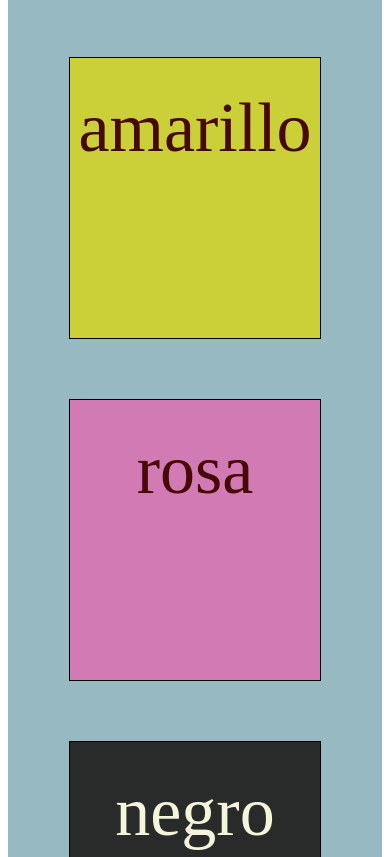
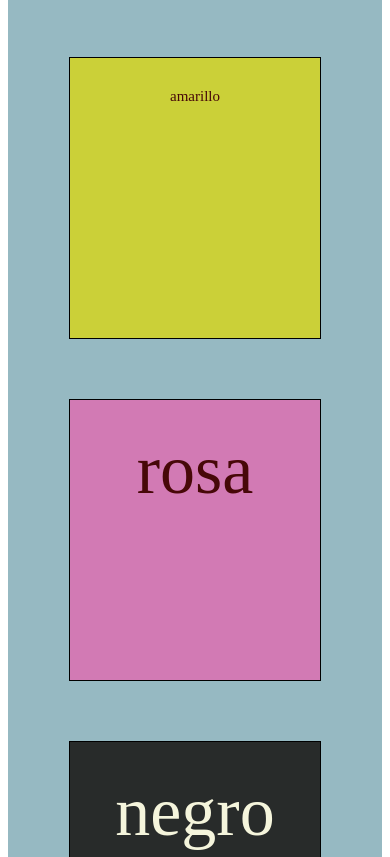
Before and after one commit to AnastasiaMartynenko/basics_of_adaptability, a plain HTML site: page index.html in a window 390 px wide. Shown: the part 1136-1993 px from the top of the page. Drawn offline with Linux system fonts and the light colour scheme.

Commit message:
Update style.css

```diff
--- a/style.css
+++ b/style.css
@@ -112,9 +112,13 @@
         font-size: 40px;
         height: 80px;
     }
+    .product-4{
+        font-size: 15px;
+    }
     .content{
         gap: 15px;
     }
+
 }
 @media(max-width: 670px){
     .item{
```
